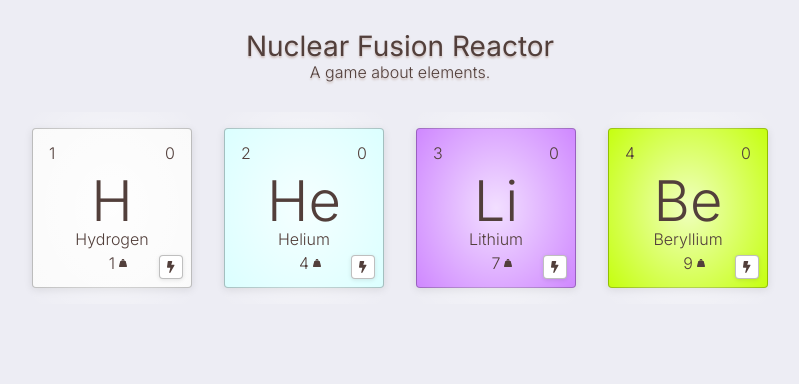
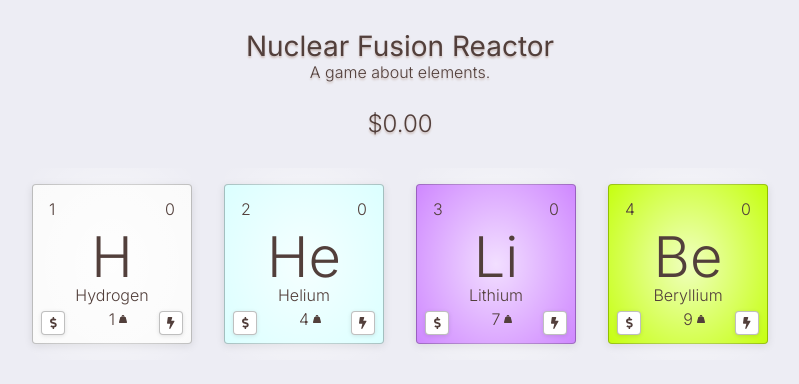
Before and after one commit to nfrostdev/nuclear-fusion-reactor, a Vue app: page / in a window 1280 px wide. Shown: the top 384 px of the page, without its empty margins (240-1039 px from the left). Built offline with nearby package versions, Linux system fonts and the light colour scheme.

Commit message:
player money in store and basic element selling

```diff
--- a/src/components/Element.vue
+++ b/src/components/Element.vue
@@ -12,13 +12,21 @@
     </div>
 
     <div
-      class="element--generate"
+      class="element--generate element--action"
       :class="{ active: generating }"
       :title="(generating ? 'Stop' : 'Start') + ' the ' + name + ' Generator'"
       @click="toggleGenerator"
     >
       <font-awesome-icon v-if="generating" icon="ban" />
       <font-awesome-icon v-else icon="bolt" />
+    </div>
+
+    <div
+      class="element--sell element--action"
+      :title="'Sell ' + count + ' ' + name"
+      @click="sellElement"
+    >
+      <font-awesome-icon icon="dollar-sign" />
     </div>
   </div>
 </template>
@@ -57,10 +65,14 @@ export default Vue.extend({
     enableGenerator() {
       this.elementInterval = setInterval(() => {
         this.count++
-      }, 1000)
+      }, this.number * this.weight * 100)
     },
     disableGenerator() {
       clearInterval(this.elementInterval)
+    },
+    sellElement() {
+      this.$store.commit('addMoney', this.number * this.weight * this.count)
+      this.count = 0
     }
   },
   mounted() {
@@ -135,24 +147,33 @@ export default Vue.extend({
     }
   }
 
-  &--generate {
+  &--action {
     font-size: 75%;
     cursor: pointer;
     display: flex;
     justify-content: center;
     align-items: center;
     background-color: white;
-    right: 0.5rem;
-    bottom: 0.5rem;
+
     width: 1.5rem;
     height: 1.5rem;
     border-radius: 0.25rem;
     border: 0.0625rem solid rgba(0, 0, 0, 0.25);
     box-shadow: 0 0.0625rem 0.25rem rgba(0, 0, 0, 0.1);
+  }
+
+  &--generate {
+    right: 0.5rem;
+    bottom: 0.5rem;
 
     &.active {
       color: red;
     }
   }
+
+  &--sell {
+    left: 0.5rem;
+    bottom: 0.5rem;
+  }
 }
 </style>
--- a/src/components/NFRHeader.vue
+++ b/src/components/NFRHeader.vue
@@ -2,6 +2,7 @@
   <header class="header">
     <h1>Nuclear Fusion Reactor</h1>
     <div class="header--description">A game about elements.</div>
+    <div class="player--money">{{ $store.getters.money }}</div>
   </header>
 </template>
 
@@ -27,4 +28,11 @@ h1 {
   font-size: 175%;
   font-weight: 400;
 }
+
+.player {
+  &--money {
+    margin-top: 2rem;
+    font-size: 150%;
+  }
+}
 </style>
--- a/src/main.ts
+++ b/src/main.ts
@@ -7,11 +7,12 @@ import { library } from '@fortawesome/fontawesome-svg-core'
 import {
   faWeightHanging,
   faBolt,
-  faBan
+  faBan,
+  faDollarSign
 } from '@fortawesome/free-solid-svg-icons'
 import { FontAwesomeIcon } from '@fortawesome/vue-fontawesome'
 
-library.add(faWeightHanging, faBolt, faBan)
+library.add(faWeightHanging, faBolt, faBan, faDollarSign)
 Vue.component('font-awesome-icon', FontAwesomeIcon)
 
 Vue.config.productionTip = false
--- a/src/store/index.ts
+++ b/src/store/index.ts
@@ -5,11 +5,21 @@ Vue.use(Vuex)
 
 export default new Vuex.Store({
   state: {
+    money: 0
+  },
+  getters: {
+    money: state => {
+      return new Intl.NumberFormat('en-US', {
+        style: 'currency',
+        currency: 'USD'
+      }).format(state.money)
+    }
   },
   mutations: {
+    addMoney(state, amount) {
+      state.money += amount
+    }
   },
-  actions: {
-  },
-  modules: {
-  }
+  actions: {},
+  modules: {}
 })
```
